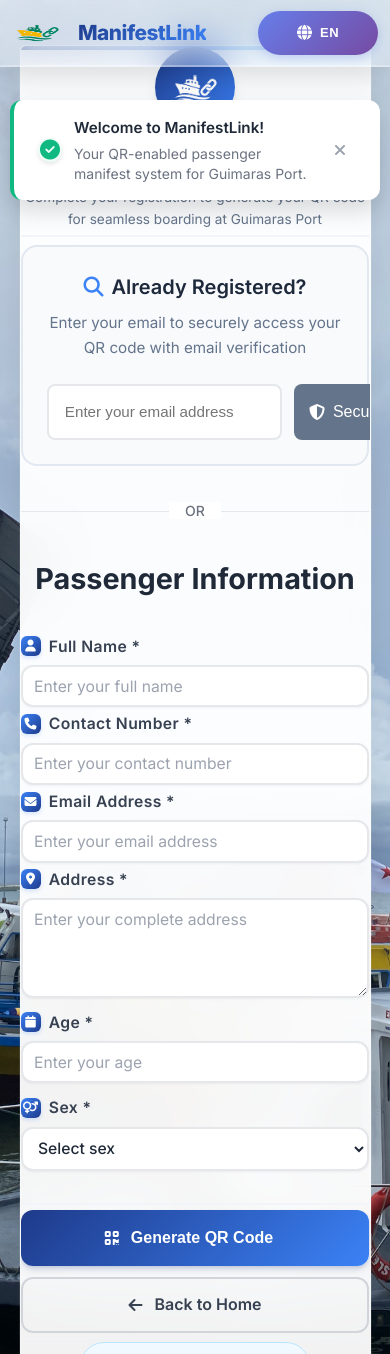
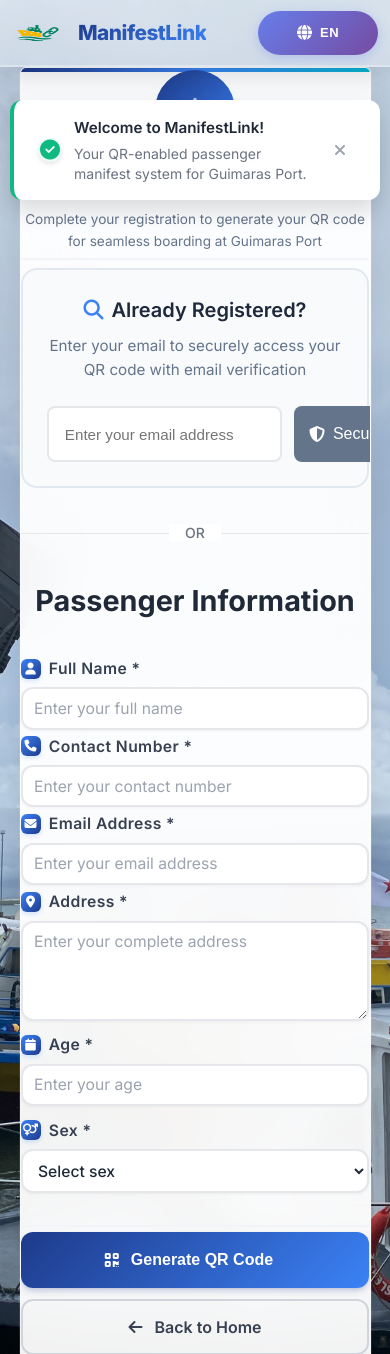
Before and after one commit to tochides/manifestlink_real, a PHP site: page /register.php in a window 390 px wide. Shown: the top 1354 px of the page. Run offline with PHP 8.4, Linux system fonts and the light colour scheme.

Commit message:
Update register.php

```diff
--- a/register.php
+++ b/register.php
@@ -692,7 +692,7 @@ if (isset($_GET['email']) && !empty($_GET['email'])) {
         /* Responsive Design */
         @media (max-width: 768px) {
             .registration-card {
-                margin: 2.8rem 0.2rem 0.2rem 0.2rem !important;
+                margin: 4.2rem 0.2rem 0.2rem 0.2rem !important;
                 padding: 0.3rem 0.1rem !important;
                 border-radius: 8px !important;
                 max-width: 85vw !important;
@@ -763,7 +763,7 @@ if (isset($_GET['email']) && !empty($_GET['email'])) {
         @media (max-width: 480px) {
             .registration-card {
                 padding: 0.1rem 0.02rem !important;
-                margin: 2.8rem 0 0 0 !important;
+                margin: 4.2rem 0 0 0 !important;
                 border-radius: 6px !important;
                 max-width: 90vw !important;
             }
```
